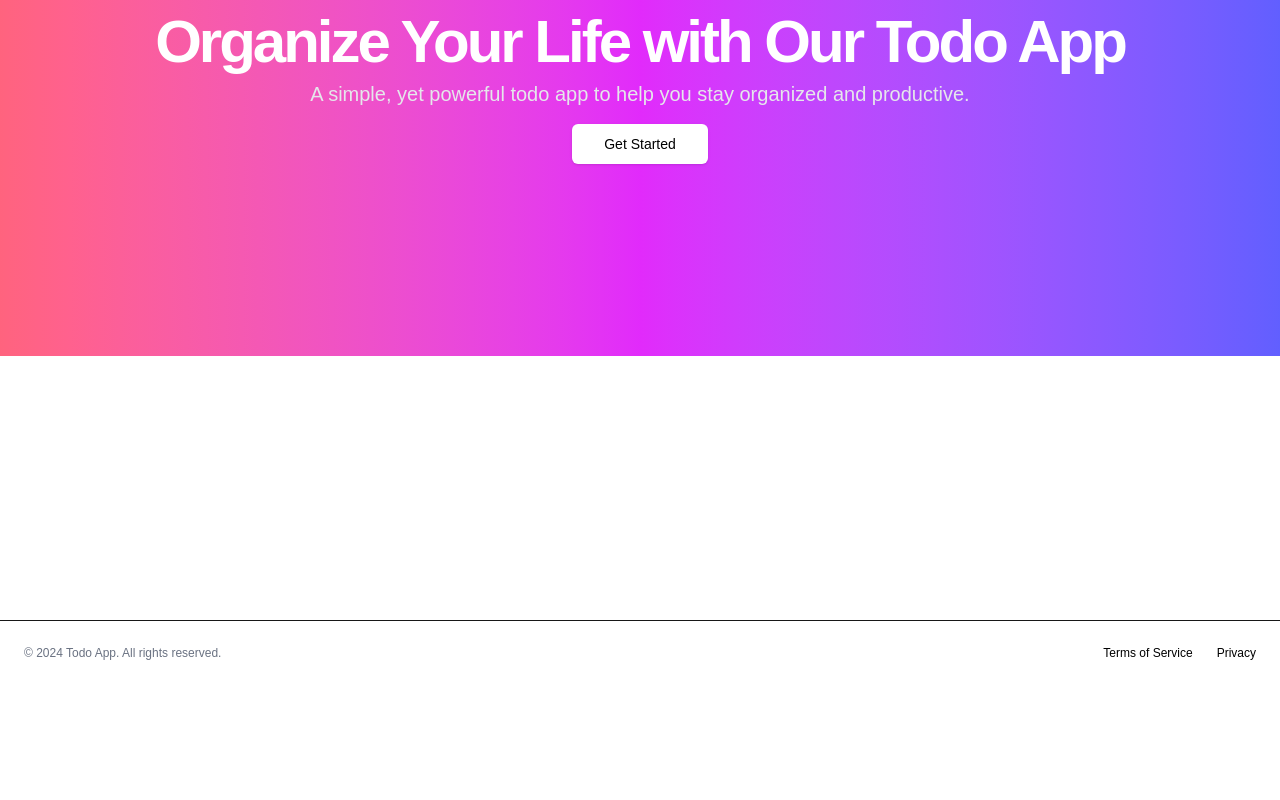
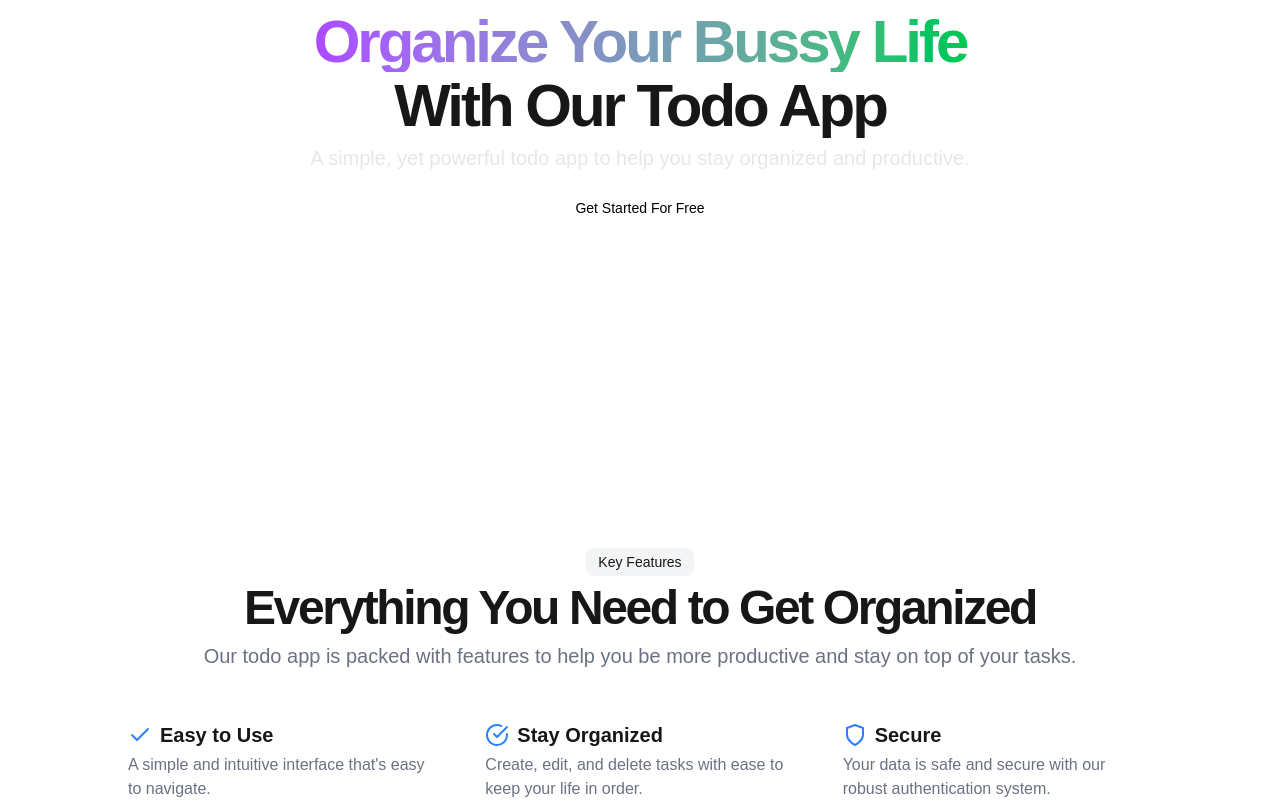
Before and after one commit to DawoodIqbal04/Todo_Saas_App, a Next.js app in the folder frontend/: page / in a window 1280 px wide. Shown: the part 180-980 px from the top of the page. Before the commit the page ends 865 px from the top, so only its background shows below. Built offline with nearby package versions, Linux system fonts and the light colour scheme.

Commit message:
feat: Add feature section to home page

```diff
--- a/frontend/src/app/page.tsx
+++ b/frontend/src/app/page.tsx
@@ -6,27 +6,93 @@ import Footer from "@/components/Footer";
 
 export default function Home() {
   return (
-    <div className="flex flex-col min-h-screen bg-white dark:bg-black">
+    <div className="flex flex-col min-h-[120dvh] bg-white dark:bg-black">
       <main className="flex-1">
-        <section className="w-full py-12 md:py-24 lg:py-32 xl:py-48 bg-gradient-to-r from-rose-400 via-fuchsia-500 to-indigo-500 animated-gradient">
-          <div className="container px-4 md:px-6">
+        <section className="relative w-full py-12 md:py-24 lg:py-32 xl:py-48 bg-transparent">
+          {/* Animated rounded gradient blobs behind content */}
+          <div className="blobs-wrapper" aria-hidden>
+            <div className="blob blob-1" />
+            <div className="blob blob-2" />
+            <div className="blob blob-3" />
+            <div className="blob blob-4" />
+            <div className="blob blob-5" />
+            <div className="blob blob-6" />
+          </div>
+
+          <div className="container px-4 md:px-6 hero-content">
             <div className="flex flex-col items-center space-y-4 text-center">
               <div className="space-y-2">
-                <h1 className="text-3xl font-bold tracking-tighter sm:text-4xl md:text-5xl lg:text-6xl/none text-white">
-                  Organize Your Life with Our Todo App
+                <div className="flex flex-col gap-1">
+
+                <h1 className="text-3xl font-bold tracking-tighter sm:text-4xl md:text-5xl lg:text-6xl/none bg-gradient-to-r from-purple-500 to-green-500 bg-clip-text text-transparent">
+                  Organize Your Bussy Life
                 </h1>
+                <h1 className="text-3xl font-bold tracking-tighter sm:text-4xl md:text-5xl lg:text-6xl/none">With Our Todo App</h1>
+                </div>
                 <p className="mx-auto max-w-[700px] text-gray-200 md:text-xl">
                   A simple, yet powerful todo app to help you stay organized and productive.
                 </p>
               </div>
-              <div className="space-x-4">
+              <div className="relative h-10 w-40 group overflow-hidden bg-white rounded-md ">
                 <Link
                   href="/todo"
-                  className="inline-flex h-10 items-center justify-center rounded-md bg-white px-8 text-sm font-medium text-black shadow transition-colors hover:bg-gray-200 focus-visible:outline-none focus-visible:ring-1 focus-visible:ring-gray-950 disabled:pointer-events-none disabled:opacity-50"
+                  className="relative group-hover:text-white transition-all z-10 flex h-10 items-center justify-center w-40 text-sm font-medium text-black"
                   prefetch={false}
                 >
-                  Get Started
+                  Get Started For Free
                 </Link>
+                <div className="absolute w-full h-full bg-black/90 right-0 rounded-[50%] transition-all duration-250 bottom-[-100%] group-hover:rounded-none group-hover:bottom-0"></div>
+                <div className="absolute w-full h-full bg-orange-500 right-0 rounded-[50%] transition-all duration-500 bottom-[-200%] group-hover:rounded-none group-hover:bottom-0"></div>
+              </div>
+            </div>
+          </div>
+        </section>
+
+        <section className="w-full py-12 md:py-24 lg:py-32 bg-white dark:bg-black">
+          <div className="container px-4 md:px-6">
+            <div className="flex flex-col items-center justify-center space-y-4 text-center">
+              <div className="space-y-2">
+                <div className="inline-block rounded-lg bg-gray-100 px-3 py-1 text-sm dark:bg-gray-800">Key Features</div>
+                <h2 className="text-3xl font-bold tracking-tighter sm:text-5xl">Everything You Need to Get Organized</h2>
+                <p className="max-w-[900px] text-gray-500 md:text-xl/relaxed lg:text-base/relaxed xl:text-xl/relaxed dark:text-gray-400">
+                  Our todo app is packed with features to help you be more productive and stay on top of your tasks.
+                </p>
+              </div>
+            </div>
+            <div className="mx-auto grid max-w-5xl items-center gap-6 py-12 lg:grid-cols-3 lg:gap-12">
+              <div className="grid gap-1">
+                <div className="flex items-center gap-2">
+                  <svg xmlns="http://www.w3.org/2000/svg" width="24" height="24" viewBox="0 0 24 24" fill="none" stroke="currentColor" strokeWidth="2" strokeLinecap="round" strokeLinejoin="round" className="h-6 w-6 text-blue-500">
+                    <path d="M20 6L9 17l-5-5"></path>
+                  </svg>
+                  <h3 className="text-xl font-bold">Easy to Use</h3>
+                </div>
+                <p className="text-gray-500 dark:text-gray-400">
+                  A simple and intuitive interface that's easy to navigate.
+                </p>
+              </div>
+              <div className="grid gap-1">
+                <div className="flex items-center gap-2">
+                  <svg xmlns="http://www.w3.org/2000/svg" width="24" height="24" viewBox="0 0 24 24" fill="none" stroke="currentColor" strokeWidth="2" strokeLinecap="round" strokeLinejoin="round" className="h-6 w-6 text-blue-500">
+                    <path d="M22 11.08V12a10 10 0 1 1-5.93-9.14"></path>
+                    <polyline points="22 4 12 14.01 9 11.01"></polyline>
+                  </svg>
+                  <h3 className="text-xl font-bold">Stay Organized</h3>
+                </div>
+                <p className="text-gray-500 dark:text-gray-400">
+                  Create, edit, and delete tasks with ease to keep your life in order.
+                </p>
+              </div>
+              <div className="grid gap-1">
+                <div className="flex items-center gap-2">
+                  <svg xmlns="http://www.w3.org/2000/svg" width="24" height="24" viewBox="0 0 24 24" fill="none" stroke="currentColor" strokeWidth="2" strokeLinecap="round" strokeLinejoin="round" className="h-6 w-6 text-blue-500">
+                    <path d="M12 22s8-4 8-10V5l-8-3-8 3v7c0 6 8 10 8 10z"></path>
+                  </svg>
+                  <h3 className="text-xl font-bold">Secure</h3>
+                </div>
+                <p className="text-gray-500 dark:text-gray-400">
+                  Your data is safe and secure with our robust authentication system.
+                </p>
               </div>
             </div>
           </div>
```
Also changed, not shown: 1 other file (tests, documents, lock files or other folders).
